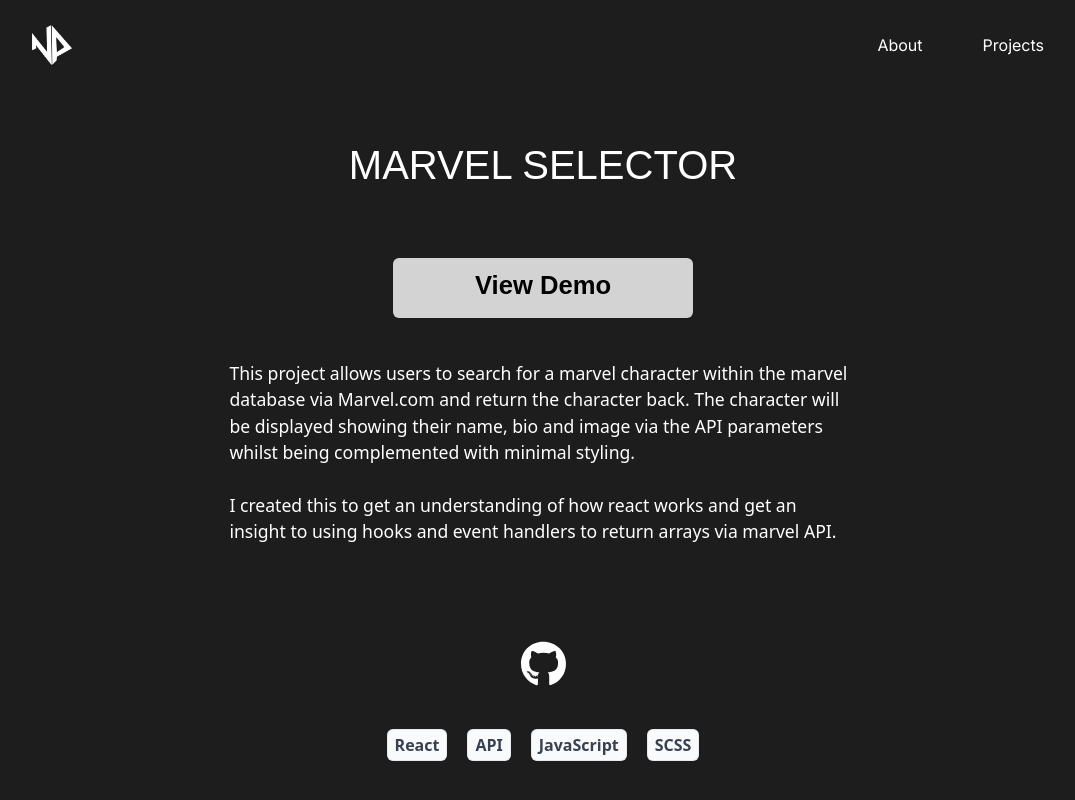
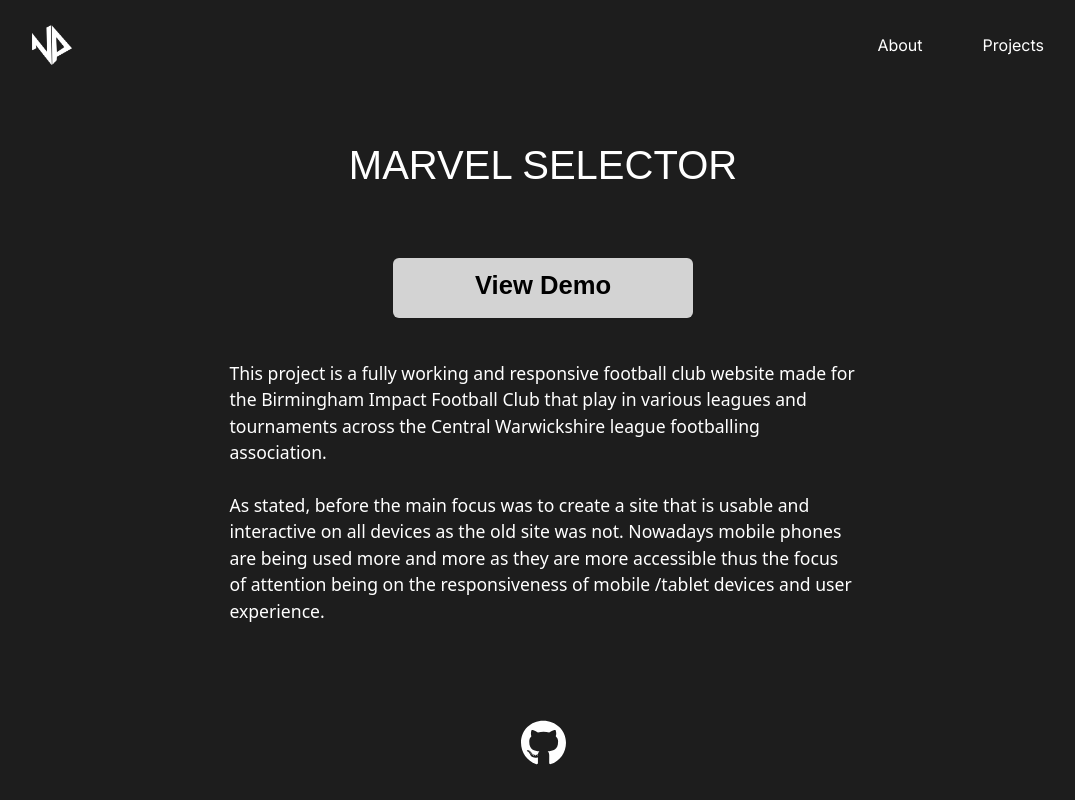
Before and after one commit to Nathan-47/nathanparchment.com-v03, a React (Create React App) app: page /marvelapi in a window 1280 px wide. Shown: the top 800 px of the page, without its empty margins (97-1172 px from the left). Built offline with nearby package versions, Linux system fonts and the light colour scheme; a web font is replaced by a local one.

Commit message:
Add files via upload

```diff
--- a/src/pages/marvelapi.js
+++ b/src/pages/marvelapi.js
@@ -57,14 +57,15 @@
                 {/* demo button */}
 
                 <div className="col-sm-6">
-                    <p className="project-content my-8">This project allows users to search for a marvel character within the marvel database via Marvel.com and return the character back. The character will be displayed showing their name, bio and image via the API parameters whilst being complemented with minimal styling.
+                    <p className="project-content my-8">This project is a fully working and responsive football club website made for the Birmingham Impact Football Club that play in various leagues and tournaments across the Central Warwickshire league footballing association.
                         <br /><br />
-     I created this to get an understanding of how react works and get an insight to using hooks and event handlers to return arrays via marvel API.
+                        As stated, before the main focus was to create a site that is usable and interactive on all devices as the old site was not. Nowadays mobile phones are being used more and more as they are more accessible thus the focus of attention being on the responsiveness of mobile /tablet devices and user experience.
                         </p>
                 </div>
             </div>
             <div className="tool-section">
             <a href="https://github.com/Nathan-47/marvel-alias-search"><img className="github-logo" src={githubLogo} alt="link to marvel alias project code" tabIndex={0}></img></a>
+
       <div id="tool-tags" tabIndex={0} className="inline-flex items-center rounded-md bg-gray-50 px-2 py-1 text-base font-semibold text-gray-700 ring-1 ring-inset ring-gray-600/10">
         React
       </div>
```
